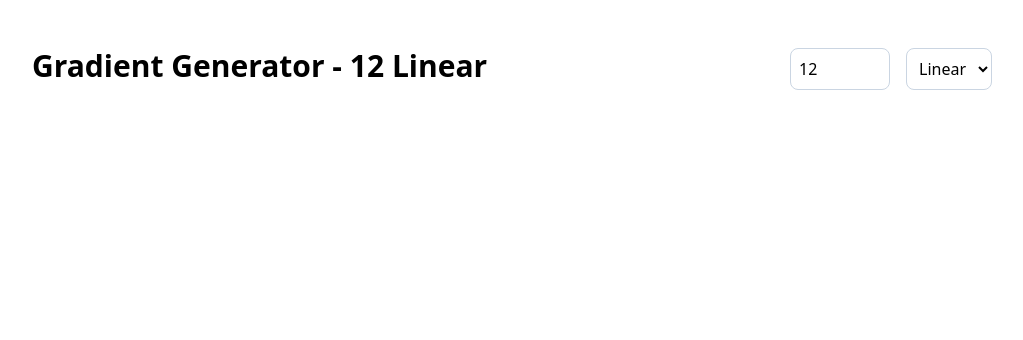
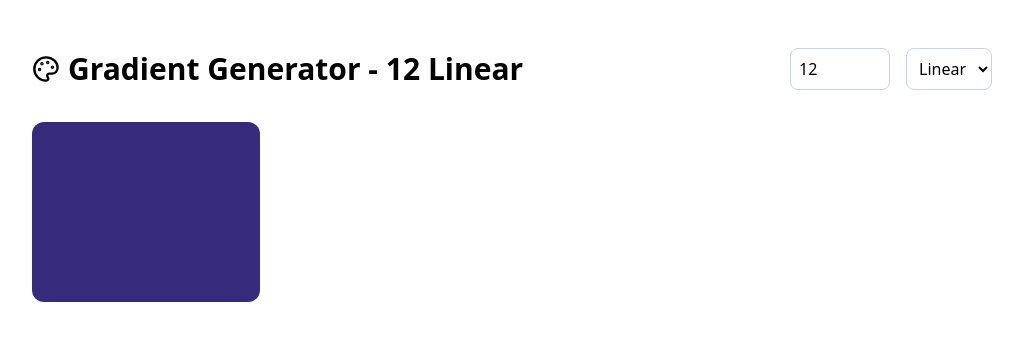
Before and after one commit to rosh19092001/Gradient-Color-Generator, a React (Vite) app: page / in a window 1280 px wide. Shown: the top 340 px of the page, without its empty margins (128-1151 px from the left). Built offline with nearby package versions, Linux system fonts and the light colour scheme.

Commit message:
Add lucide-react and dynamic color generation for Gradient Generator component

```diff
--- a/package.json
+++ b/package.json
@@ -11,6 +11,7 @@
   },
   "dependencies": {
     "@tailwindcss/vite": "^4.1.13",
+    "lucide-react": "^0.542.0",
     "react": "^19.1.1",
     "react-dom": "^19.1.1",
     "tailwindcss": "^4.1.13"
--- a/src/components/GradientGenerator.jsx
+++ b/src/components/GradientGenerator.jsx
@@ -1,15 +1,19 @@
 import { useState } from "react";
+import {Palette} from "lucide-react";
+import { getHexColorCode } from "../utils/colorUtils";
 
 export default function GradientGenerator() {
     const [num, setNum] = useState(12)
     const [type, setType] = useState("linear")
+    const color = getHexColorCode();
+
     return (
         <>
             <div className="min-h-screen bg-white py-12">
-                <div className="w-9/12 mx-auto">
+                <div className="w-9/12 mx-auto space-y-8">
                     <div className="flex justify-between">
-                        <h1 className="text-3xl font-bold">
-                            Gradient Generator - {num} {type.charAt(0).toUpperCase() + type.slice(1)}
+                        <h1 className="text-3xl font-bold flex items-center gap-2">
+                            <Palette className="w-7 h-7" /> Gradient Generator - {num} {type.charAt(0).toUpperCase() + type.slice(1)}
                         </h1>
                         <div className="flex gap-4">
                             <input
@@ -25,6 +29,10 @@ export default function GradientGenerator() {
                             </select>
                         </div>
                     </div>
+
+                    <div className="grid grid-cols-4 gap-4">
+                        <div className="h-[180px] rounded-xl" style={{backgroundColor: color}}></div>
+                    </div>
                 </div>
             </div>
         </>
--- /dev/null
+++ b/src/utils/colorUtils.js
@@ -0,0 +1,6 @@
+export const getHexColorCode = () => {
+    const rgb = 255 * 255 * 255;
+    const random = Math.floor(Math.random() * rgb);
+    const hexCode = random.toString(16);
+    return `#${hexCode.padStart(6, "0")}`;
+}
```
Also changed, not shown: 1 other file (tests, documents, lock files or other folders).
